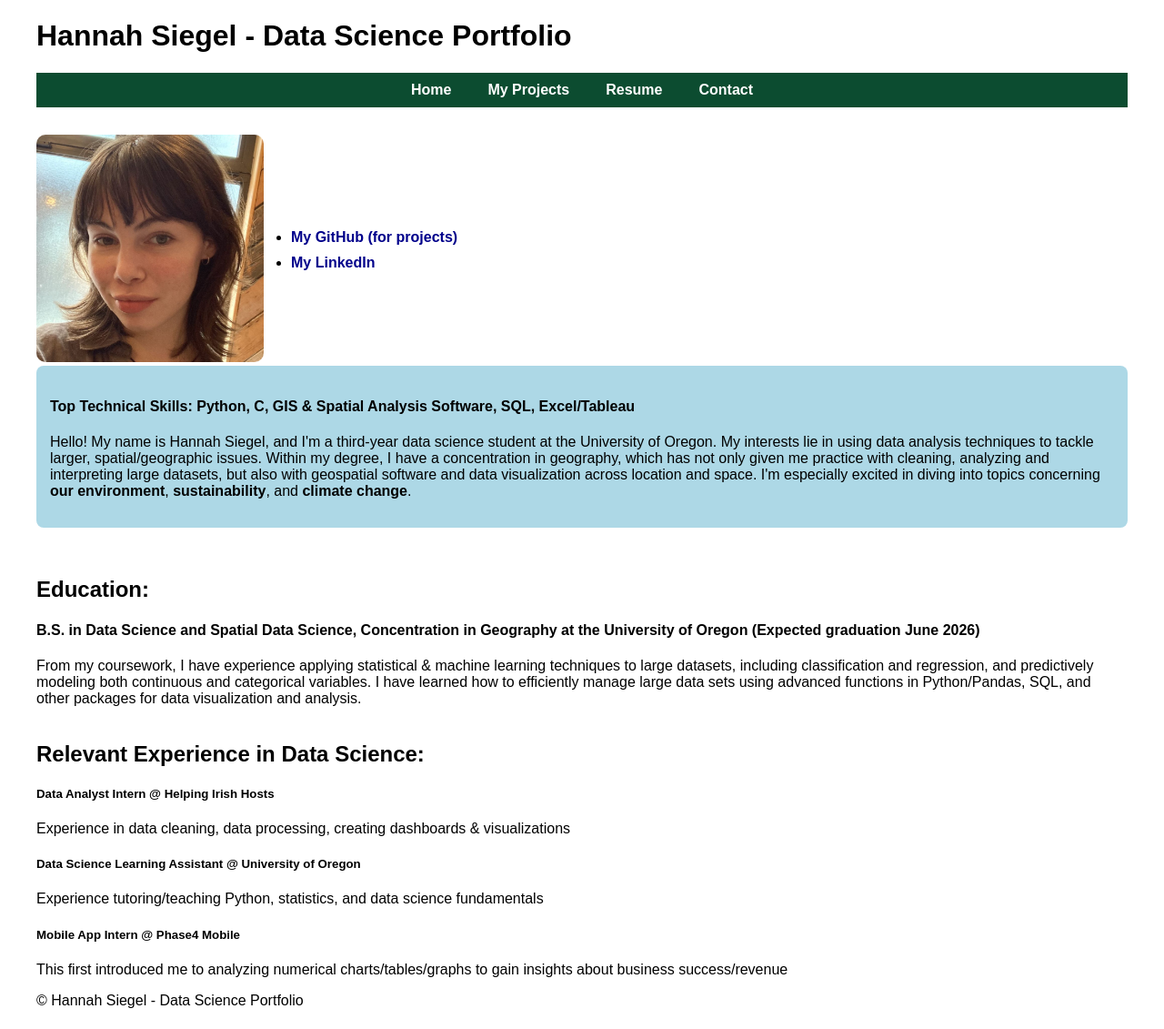
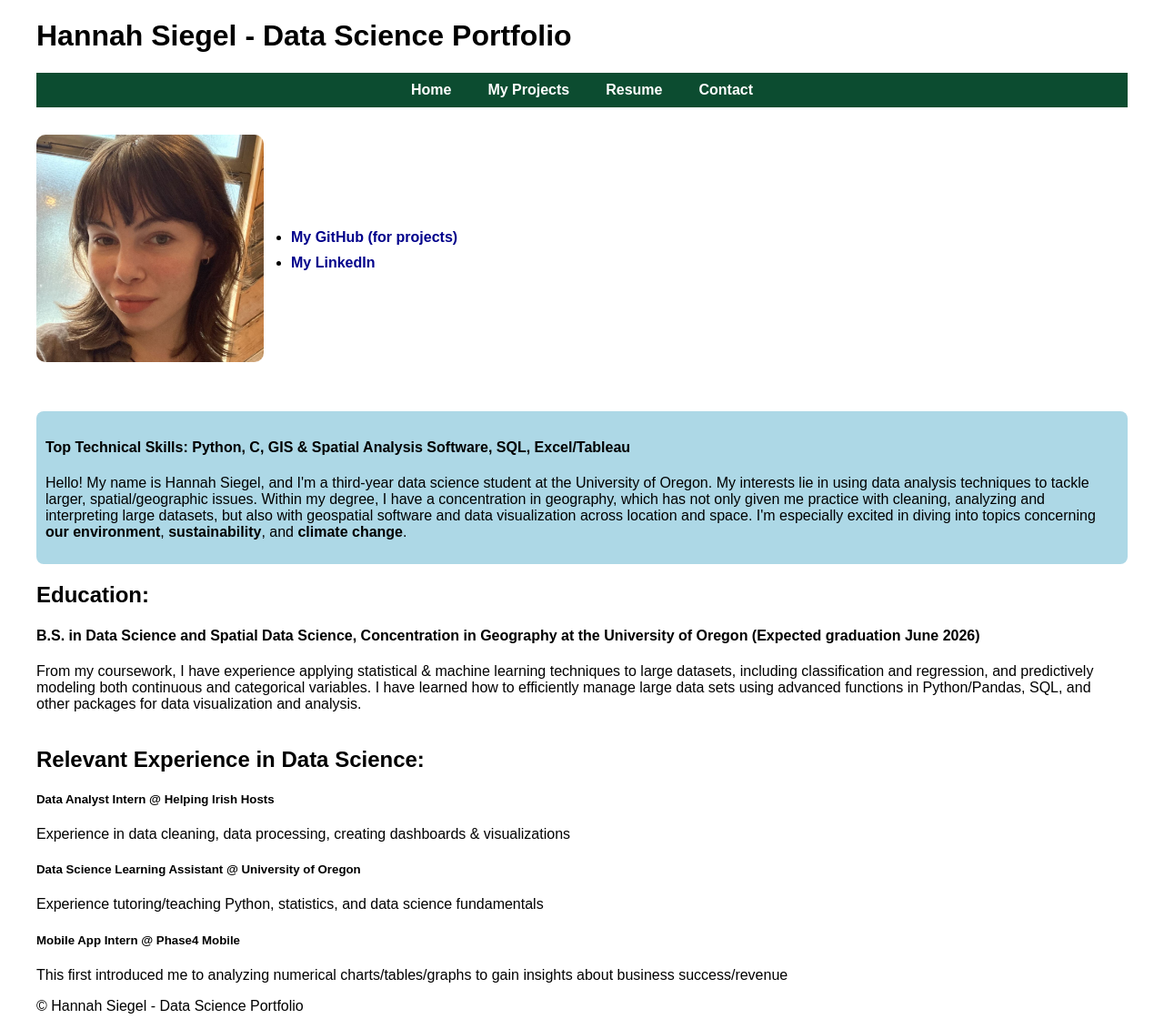
Before and after one commit to siegelhannah/portfolio, a Jekyll site: the page built from index.md, in a window 1280 px wide and 1131 px high. Shown: the whole window at 91% size. Built offline with Jekyll 4.4.1, drawn with Linux system fonts in a browser that asks for light colours.

Commit message:
Update index.md

```diff
--- a/index.md
+++ b/index.md
@@ -3,12 +3,12 @@ layout: default
 title: Home
 permalink: /
 ---
+<br>
 
-<div style="background-color: #add8e6; padding: 15px; border-radius: 8px;">
+<div style="background-color: #add8e6; padding: 10px; border-radius: 8px;">
     <h4>Top Technical Skills: Python, C, GIS & Spatial Analysis Software, SQL, Excel/Tableau</h4>
     <p>Hello! My name is Hannah Siegel, and I'm a third-year data science student at the University of Oregon. My interests lie in using data analysis techniques to tackle larger, spatial/geographic issues. Within my degree, I have a concentration in geography, which has not only given me practice with cleaning, analyzing and interpreting large datasets, but also with geospatial software and data visualization across location and space. I'm especially excited in diving into topics concerning <strong>our environment</strong>, <strong>sustainability</strong>, and <strong>climate change</strong>.</p>
 </div>
-<br>
 
 
 ## Education:
```
